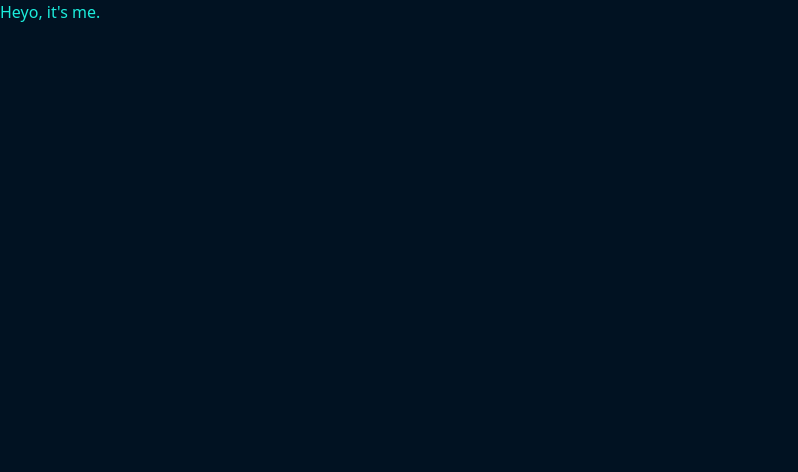
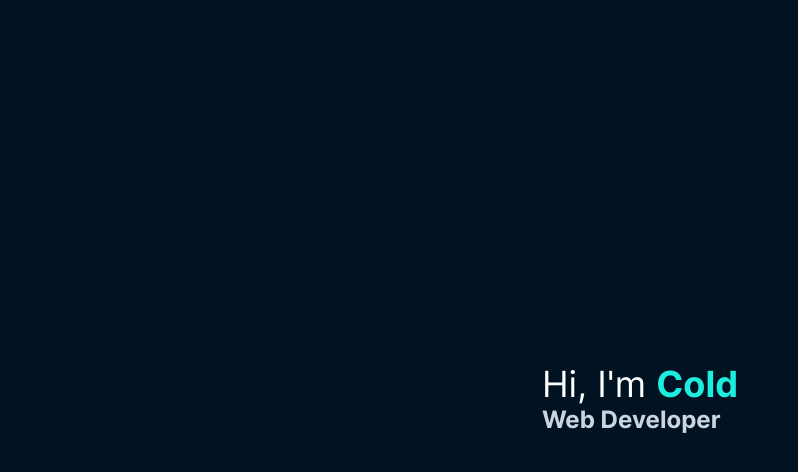
Before and after one commit to cColds/portfolio, a React (Vite) app: page / in a window 1280 px wide. Shown: the top 472 px of the page, without its empty margins (0-798 px from the left). Built offline with nearby package versions, Linux system fonts and the light colour scheme.

Commit message:
Add hero

```diff
--- a/src/App.tsx
+++ b/src/App.tsx
@@ -1,7 +1,11 @@
+import Hero from "./components/Hero";
+
 function App() {
   return (
-    <div className="app">
-      <p className="text-accent">Heyo, it's me.</p>
+    <div className="h-full">
+      <main className="h-full flex justify-center items-center">
+        <Hero />
+      </main>
     </div>
   );
 }
--- /dev/null
+++ b/src/components/Hero.tsx
@@ -0,0 +1,12 @@
+function Hero() {
+  return (
+    <div>
+      <h1 className="text-4xl">
+        Hi, I'm <span className="font-inter-bold text-accent">Cold</span>
+      </h1>
+      <h2 className="text-slate-300 font-inter-bold text-2xl">Web Developer</h2>
+    </div>
+  );
+}
+
+export default Hero;
--- a/src/index.css
+++ b/src/index.css
@@ -1,6 +1,18 @@
 @tailwind base;
 @tailwind components;
 @tailwind utilities;
+
+@font-face {
+  font-family: Inter;
+  src: url("./assets/Inter-Regular.ttf");
+  font-display: swap;
+}
+
+@font-face {
+  font-family: Inter-Bold;
+  src: url("./assets/Inter-Bold.ttf");
+  font-display: swap;
+}
 
 * {
   margin: 0;
@@ -12,10 +24,20 @@
   --primary-color: #001a74;
   --background: #011222;
   --accent: #1ceddc;
+  --inter-bold: Inter-Bold;
+}
+
+html,
+body,
+#root {
+  height: 100%;
 }
 
 body {
-  min-height: 100vh;
   background-color: var(--background);
   color: white;
+  font-family:
+    Inter,
+    system-ui,
+    -apple-system;
 }
--- a/tailwind.config.js
+++ b/tailwind.config.js
@@ -8,6 +8,10 @@ export default {
         background: "var(--background)",
         accent: "var(--accent)",
       },
+
+      fontFamily: {
+        "inter-bold": ["var(--inter-bold)", "system-ui", "-apple-system"],
+      },
     },
   },
   plugins: [],
```
